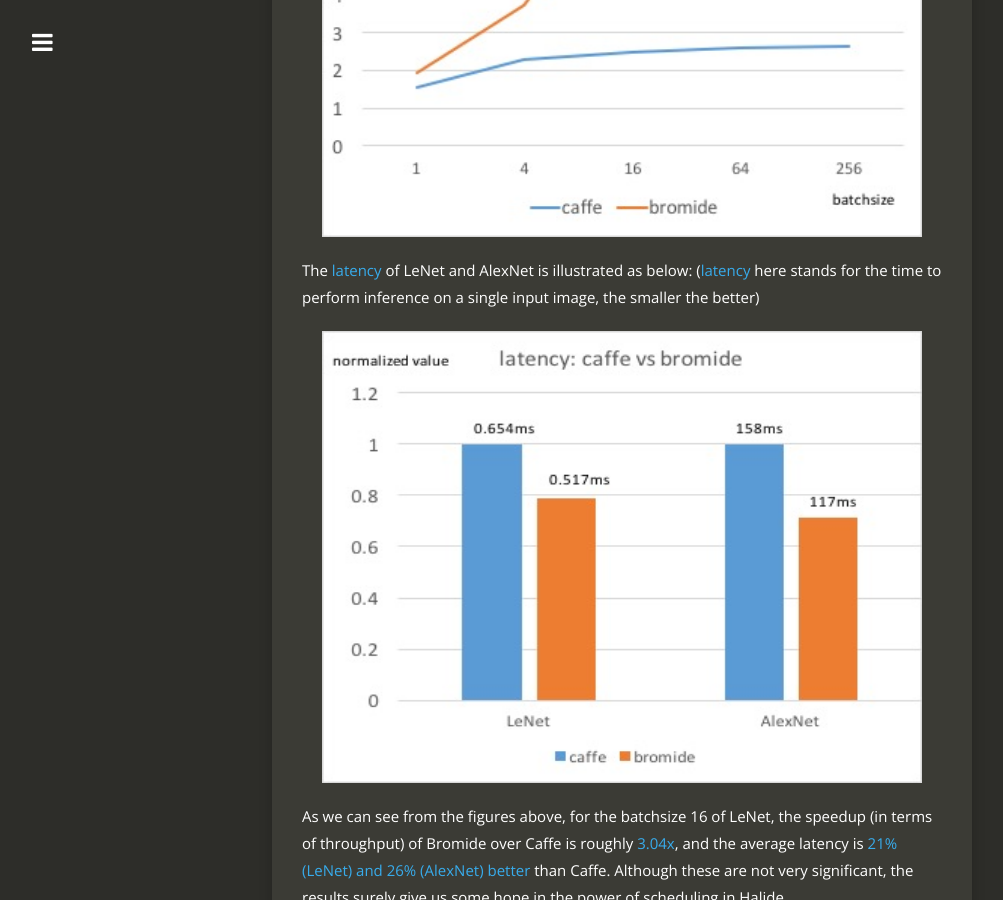
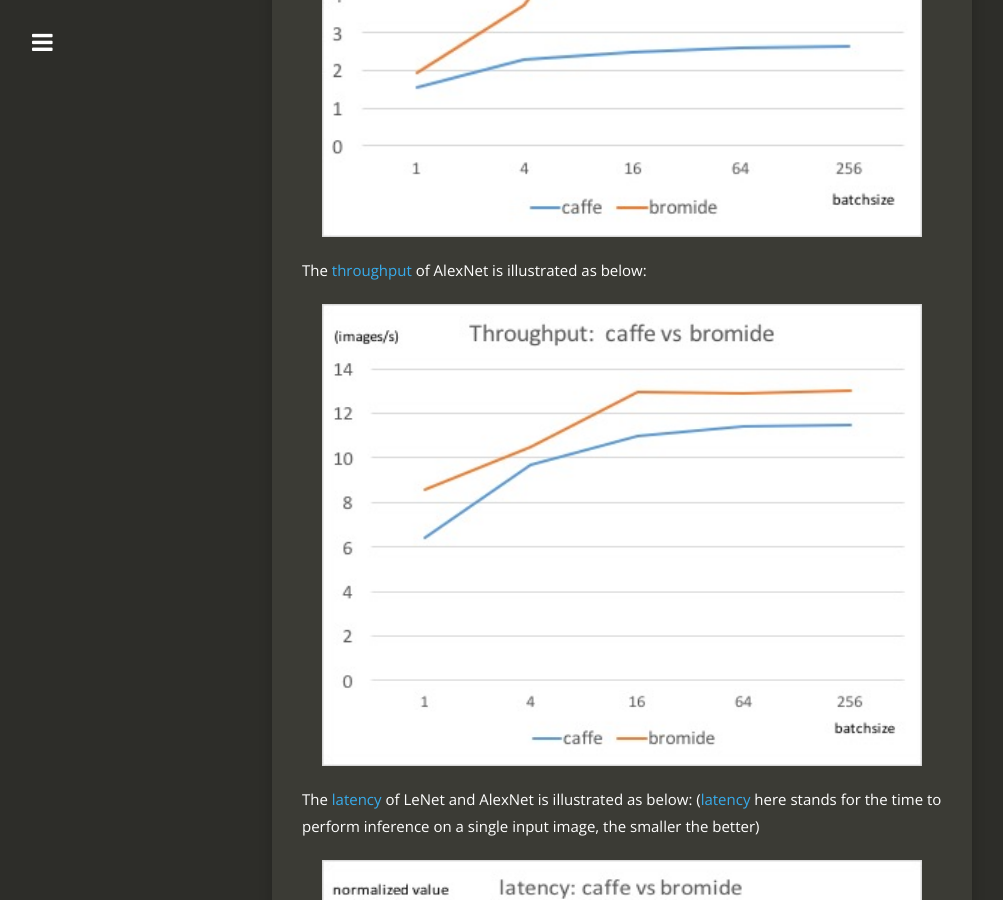
Before and after one commit to vanryan/vanryan.github.io, a Jekyll site: the page built from 15418-finalreport.html, in a window 1280 px wide and 900 px high, scrolled down 2251 px. Shown: the whole window, without its empty margins (18-1021 px from the left). Built offline with Jekyll 4.4.1, drawn with Linux system fonts in a browser that asks for light colours; nearby versions of some CDN libraries.

Commit message:
alexnet_thruput

```diff
--- a/15418-finalreport.html
+++ b/15418-finalreport.html
@@ -68,6 +68,11 @@
 <p class="parag-418">
 The <span class="imp">throughput</span> of LeNet is illustrated as below:</p>
 <img src="{{ site.baseurl }}/resources/lenet_throughput.jpg" alt="lenet" height="462" width="600" />
+<br/><br/>
+
+<p class="parag-418">
+The <span class="imp">throughput</span> of AlexNet is illustrated as below:</p>
+<img src="{{ site.baseurl }}/resources/alexnet_throughput.jpg" alt="alexnet" height="462" width="600" />
 <br/><br/>
 
 <p class="parag-418">
```
Also changed, not shown: resources/alexnet_throughput.jpg (added).
